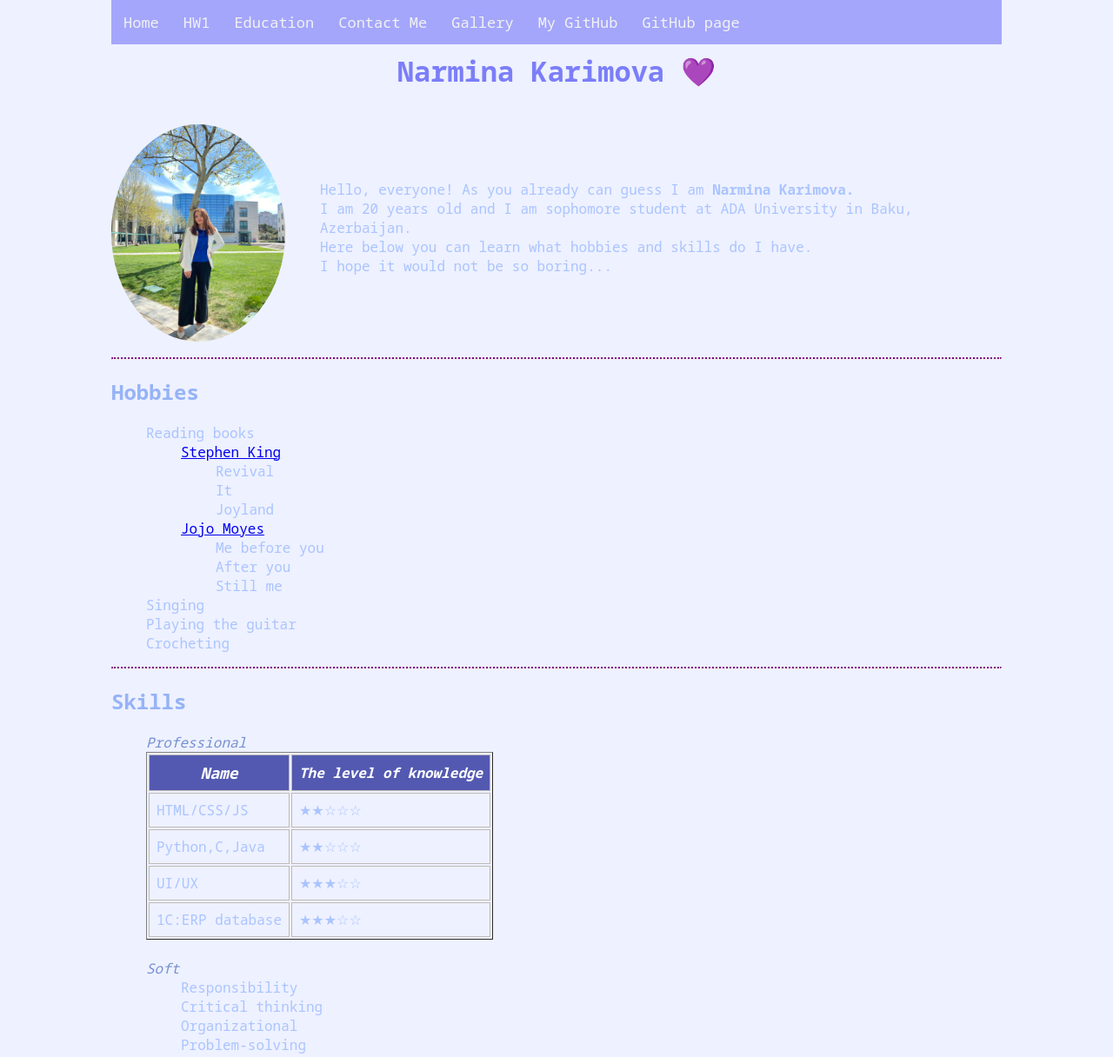
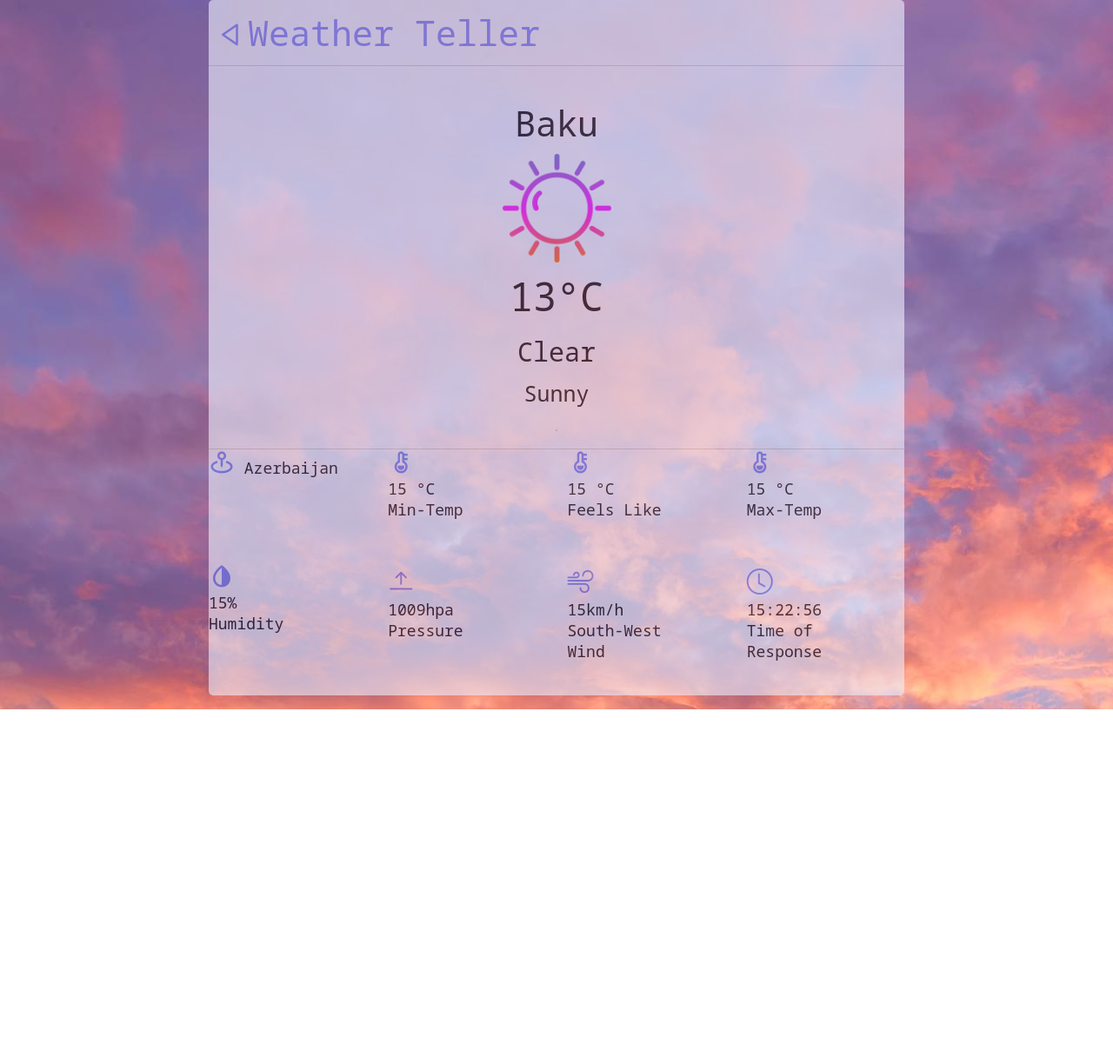
Before and after one commit to NarminaKarimova/HW1, a plain HTML site: page index.html in a window 1280 px wide. Shown: the whole page at 87% size. After the commit the page ends 816 px from the top, so only its background shows below. Drawn offline with nearby package versions, Linux system fonts and the light colour scheme.

Commit message:
Add files via upload

```diff
--- a/index.html
+++ b/index.html
@@ -5,103 +5,123 @@
     <meta charset="UTF-8">
     <meta http-equiv="X-UA-Compatible" content="IE=edge">
     <meta name="viewport" content="width=device-width, initial-scale=1.0">
-    <title>My Personal Website</title>
-    <link rel="icon" type="image/x-icon" href="favicon.ico">
-    <link rel="stylesheet" href="style.css">
-
+    <title>Weather Teller</title>
+    <link rel="stylesheet" href="styles.css">
+    <link rel="stylesheet" href="https://unpkg.com/boxicons@2.0.9/css/boxicons.min.css">
+    <script src="https://code.iconify.design/iconify-icon/1.0.1/iconify-icon.min.js"></script>
+    <link rel="stylesheet" href="https://cdnjs.cloudflare.com/ajax/libs/font-awesome/4.7.0/css/font-awesome.min.css">
+    <link rel="stylesheet" href="https://cdn.jsdelivr.net/npm/bootstrap-icons@1.7.2/font/bootstrap-icons.css">
 </head>
 
 <body>
-    <nav class="navbar">
-        <a href="index.html">Home</a>
-        <a href="profile.html">HW1</a>
-        <a href="education.html">Education</a>
-        <a href="contact.html">Contact Me</a>
-        <a href="gallery.html">Gallery</a>
-        <a href="https://github.com/NarminaKarimova">My GitHub</a>
-        <a href="https://narminakarimova.github.io/HW1/">GitHub page</a>
+    <div class="container">
+        <h1><i class="bx bx-left-arrow"></i>Weather Teller</h1>
+        <section class="user-input">
+            <p class="info">Enter valid city name</p>
+            <input class="city" type="text" placeholder="Enter city name" required>
+            <hr>
+            <input id="lat" type="text" placeholder="Enter latitude" required>
+            <br>
+            <input id="long" type="text" placeholder="Enter longitude" required>
+            <hr>
+            <button id="location">Current Location</button>
+        </section>
 
-    </nav>
+        <section class="output">
+            <h2 class="city">Baku</h2>
+            <img id="weather-icon" src="sunny.png" alt="weather-icon">
+            <div class="main_temp">
+                <span class="number">13</span>
+                <span class="degree">&#176;C</span>
+            </div>
+            <div class="condition">Clear</div>
+            <div class="detailed_condition">Sunny</div>
+            <hr>
 
-    <h1> Narmina Karimova &#128156;</h1>
+            <div class="bottom-data1">
 
-    <div class="clearfix">
-        <img class="profile" src="Me.jpeg" alt="This is my photo in ADA campus" width="180px" height="250px" />
-
-        <p> Hello, everyone! As you already can guess I am <b> Narmina Karimova.</b> <br>
-            I am 20 years old and I am sophomore student at ADA University in Baku, Azerbaijan. <br>
-            Here below you can learn what hobbies and skills do I have. <br>
-            I hope it
-            would not be so boring...</p>
+                <div class=" group country">
+                    <i class="bx bx-map-pin"></i>
+                    <span>Azerbaijan</span>
                 </div>
 
-    <hr class="hr1">
+                <div class="group min">
+                    <i class="bx bxs-thermometer"></i>
+                    <div class="data">
+                        <div class="temp">
+                            <span class="number">15</span>
+                            <span class="degree">&#176;C</span>
+                        </div>
+                        <p>Min-Temp</p>
+                    </div>
+                </div>
 
-    <h2>Hobbies</h2>
-    <div class="a">
-        <ul>
-            <li>Reading books</li>
-            <ul>
-                <li><a target="_blank" href="https://en.wikipedia.org/wiki/Stephen_King">Stephen King</a> </li>
-                <ul>
-                    <li>Revival</li>
-                    <li>It</li>
-                    <li>Joyland</li>
-                </ul>
-                <li><a target="_blank" href="https://www.jojomoyes.com/">Jojo Moyes</a> </li>
-                <ul>
-                    <li>Me before you</li>
-                    <li>After you</li>
-                    <li>Still me</li>
+                <div class="group feels-like">
+                    <i class="bx bxs-thermometer"></i>
+                    <div class="data">
+                        <div class="temp">
+                            <span class="number">15</span>
+                            <span class="degree">&#176;C</span>
+                        </div>
+                        <p>Feels Like</p>
+                    </div>
+                </div>
 
-                </ul>
-            </ul>
-            <li>Singing </li>
-            <li>Playing the guitar</li>
-            <li>Crocheting</li>
-        </ul>
+                <div class="group max">
+                    <i class="bx bxs-thermometer"></i>
+                    <div class="data">
+                        <div class="temp">
+                            <span class="number">15</span>
+                            <span class="degree">&#176;C</span>
                         </div>
-    <hr class="hr2">
-    <div>
-        <h2>Skills</h2>
-        <ul>
-            <li id="prof">Professional </li>
+                        <p>Max-Temp</p>
+                    </div>
+                </div>
 
-            <table border="1" id="table">
-                <tr>
-                    <th id="Name">Name</th>
-                    <th id="lvl">The level of knowledge</th>
-                </tr>
-                <tr>
-                    <td>HTML/CSS/JS</td>
-                    <td>&#9733;&#9733;&#9734;&#9734;&#9734;</td>
-                </tr>
-                <tr>
-                    <td>Python,C,Java</td>
-                    <td>&#9733;&#9733;&#9734;&#9734;&#9734;</td>
-                </tr>
-                <tr>
-                    <td>UI/UX</td>
-                    <td>&#9733;&#9733;&#9733;&#9734;&#9734;</td>
-                </tr>
-                <tr>
-                    <td>1C:ERP database</td>
-                    <td>&#9733;&#9733;&#9733;&#9734;&#9734;</td>
-                </tr>
-            </table>
-            <br>
-            <li id="soft">Soft</li>
-            <ol class="first_ol">
-                <li>Responsibility</li>
-                <li>Critical thinking</li>
-                <li>Organizational</li>
-                <li>Problem-solving</li>
+                <div class=" group humidity">
+                    <i class="bx bxs-droplet-half"></i>
+                    <div class="data">
+                        <span class="number">15%</span>
+                        <p>Humidity</p>
+                    </div>
+                </div>
 
-            </ol>
-        </ul>
+                <div class=" group pressure">
+                    <i class="bi bi-arrow-bar-up"></i>
+                    <div class="data">
+                        <span class="number">1009hpa</span>
+                        <p>Pressure</p>
+                    </div>
+                </div>
+
+                <div class=" group wind">
+                    <i class="bi bi-wind"></i>
+                    <div class="data">
+                        <span class="number">15km/h <br> South-West</span>
+                        <p>Wind</p>
+                    </div>
+                </div>
+
+                <div class=" group response">
+                    <i class="bi bi-clock"></i>
+                    <div class="data">
+                        <span class="number">15:22:56</span>
+                        <p>Time of <br> Response</p>
+                    </div>
+                </div>
+
             </div>
 
 
+
+
+
+
+    </div>
+    </section>
+    </div>
+
+    <script src="script.js"></script>
 </body>
 
 </html>
--- /dev/null
+++ b/styles.css
@@ -0,0 +1,166 @@
+* {
+    margin: 0;
+    padding: 0;
+    box-sizing: border-box;
+    font-family: 'Noto Sans Mono', monospace;
+}
+
+h1 {
+    font-size: 40px;
+    font-weight: 230;
+    color: #7b7ef8;
+    padding: 10px 10px;
+    border-bottom: 1.5px solid rgb(204, 199, 199);
+}
+
+h1 i {
+    font-size: 30px;
+    margin-right: 5px;
+    margin-top: 5px;
+    cursor: pointer;
+    color: #7b7ef8;
+}
+
+h1 i:hover {
+    color: #c98bcb;
+}
+
+body {
+    display: flex;
+    align-items: center;
+    justify-content: center;
+    min-height: 500px;
+    background-image: url("sunset.jpg");
+    opacity: 0.6;
+}
+
+.container {
+    border-radius: 5px;
+    width: 800px;
+    height: 800px;
+    background-color: #EEF1FF;
+}
+
+.user-input {
+    margin: 20px 25px 30px;
+    display: none;
+}
+
+.info {
+    font-size: medium;
+    text-align: center;
+    border-radius: 5px;
+    padding: 12px 10px;
+    display: none;
+
+}
+
+.info.load {
+    background-color: rgb(173, 217, 250);
+    color: rgb(79, 122, 147);
+    margin-bottom: 8px;
+    display: block;
+
+}
+
+.info.err {
+    background-color: rgb(250, 173, 173);
+    color: rgb(147, 79, 79);
+    margin-bottom: 8px;
+    display: block;
+
+
+}
+
+
+.user-input .city,
+#location,
+#lat,
+#long {
+    width: 100%;
+    height: 45px;
+    text-align: center;
+    font-size: medium;
+    border: 1.5px solid rgb(204, 199, 199);
+    border-radius: 5px;
+
+}
+
+.container hr {
+    margin: 20px 0;
+    border: 1px solid rgb(204, 199, 199);
+
+}
+
+#lat {
+    margin-bottom: 10px;
+}
+
+#location {
+    cursor: pointer;
+    background-color: #c98bcb;
+    color: #4e5bf0;
+}
+
+#location:hover {
+    background-color: #6a76f3;
+    color: #c98bcb;
+}
+
+.output {
+
+    display: flex;
+    align-items: center;
+    justify-content: center;
+    margin: 30px 0 0;
+    flex-direction: column;
+}
+
+.output .city {
+    display: flex;
+    margin: 8px 0 8px;
+    font-size: 40px;
+    font-weight: 150;
+}
+
+#weather-icon {
+    max-width: 125px;
+}
+
+.main_temp {
+    display: flex;
+    font-size: 45px;
+    font-weight: 150px;
+    margin: 8px 0 8px;
+}
+
+.condition {
+    font-size: 30px;
+    margin: 5px 0 5px;
+}
+
+.detailed_condition {
+    font-size: 25px;
+    margin: 5px 0 5px;
+
+}
+
+.output .bottom-data1 {
+    width: 100%;
+    justify-content: space-evenly;
+    display: grid;
+    height: 300px;
+    grid-template: repeat(4, 1fr) / repeat(4, 1fr);
+    gap: 50px 25px;
+    border-top: 1.5px solid rgb(204, 199, 199);
+}
+
+
+.group {
+    font-size: large;
+}
+
+.group i {
+    font-size: 30px;
+    color: #6a76f3;
+}
```
Also changed, not shown: sunny.png (added), sunset.jpg (added). Lines whose indentation alone changed are shown as unchanged.
